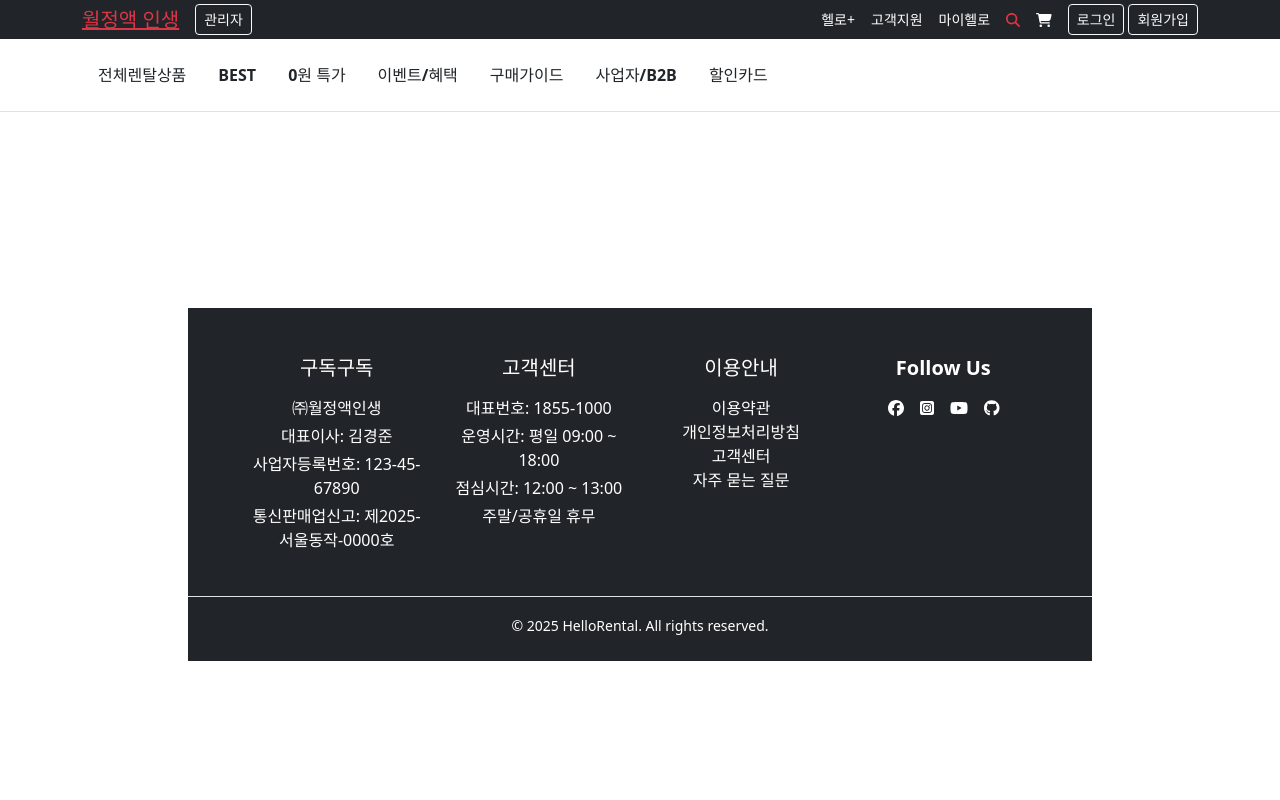
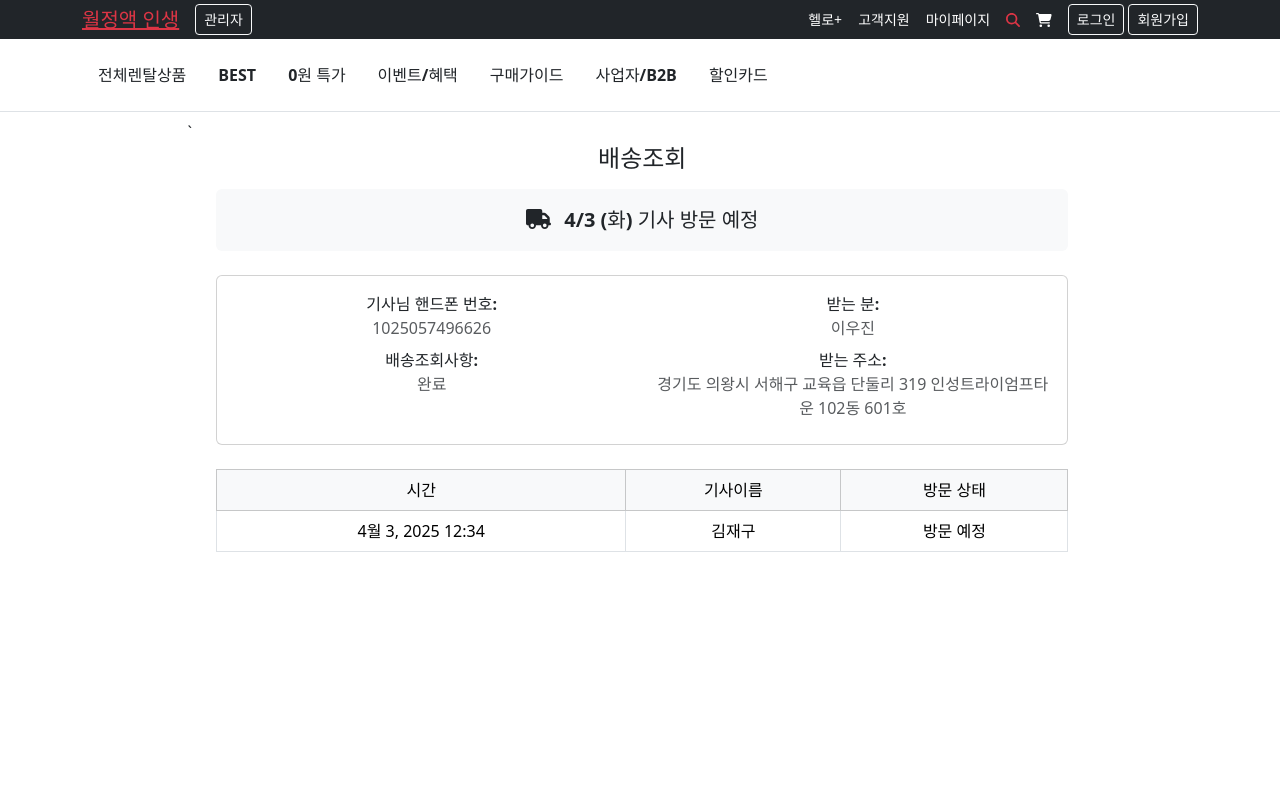
Before and after one commit to beyond-sw-camp/be12-fin-Gongcha1-MonthlyLIfe-FE, a Vue app: page /subscription/1/delivery in a window 1280 px wide. Shown: the top 800 px of the page. Built offline with nearby package versions, Linux system fonts and the light colour scheme.

Commit message:
[Feat] 중간 발표 수정 - 사용자 배송 조회 페이지 추가 - 패키지 추가

```diff
--- a/src/admin/common/AdminLayout.vue
+++ b/src/admin/common/AdminLayout.vue
@@ -5,17 +5,22 @@ import AdminHeader from "./component/AdminHeader.vue";
 </script>
 
 <template>
-  <div class="layout-container d-flex min-vh-100">
-    <AdminNavbar />
-    <!-- 여기에 d-flex 추가 -->
-    <div class="d-flex flex-column flex-grow-1" >
-      <AdminHeader />
-      <router-view class="flex-grow-1" />
-      <AdminFooter />
+  <div class="layout-container d-flex flex-column min-vh-100">
+    <!-- ✅ 헤더: 전체 화면 위로 빼기 -->
+    <AdminHeader />
+
+    <div class="d-flex flex-grow-1">
+      <!-- 사이드바 -->
+      <AdminNavbar />
+
+      <!-- 메인 컨텐츠 -->
+      <div class="flex-grow-1 d-flex flex-column">
+        <router-view class="flex-grow-1" />
+        <AdminFooter />
+      </div>
     </div>
   </div>
 </template>
-
 
 <style scoped>
 .layout-container {
--- a/src/admin/common/component/AdminHeader.vue
+++ b/src/admin/common/component/AdminHeader.vue
@@ -3,20 +3,37 @@
 </script>
 
 <template>
-  <nav class="custom-nav bg-white border-bottom w-100">
-    <div class="container d-flex justify-content-between align-items-center py-3">
-      <!-- 메뉴 리스트 -->
-      <ul class="nav flex-row mb-0 flex-nowrap text-nowrap">
+  <nav class="custom-nav bg-white border-bottom w-100 admin-header">
+    <div class="container-fluid d-flex justify-content-between align-items-center h-100 px-3">
+      <!-- 왼쪽: 로고 / 이름 -->
+      <ul class="nav mb-0 flex-nowrap text-nowrap">
         <li class="nav-item">
           <router-link to="/admin" class="nav-link text-dark fw-semibold custom-nav-link">
             Monthly Life Admin
           </router-link>
         </li>
       </ul>
+
+      <!-- 오른쪽: 유저 정보 / 알림 등 추가 가능 -->
+      <div class="d-flex align-items-center gap-3">
+        <span class="text-muted small">admin</span>
+        <!-- 알림 아이콘이나 프로필 아이콘 자리 -->
+      </div>
     </div>
   </nav>
 </template>
 
 <style scoped>
+.admin-header {
+  height: 48px; /* ✅ 높이 최적화 */
+  background-color: #ffffff;
+  border-bottom: 1px solid #dee2e6;
+  box-shadow: 0 1px 4px rgba(0, 0, 0, 0.05); /* 살짝 그림자 */
+}
 
+.custom-nav-link {
+  font-size: 14px;
+  padding: 0;
+  line-height: 1;
+}
 </style>
--- a/src/admin/subscription/AdminDelivery.vue
+++ b/src/admin/subscription/AdminDelivery.vue
@@ -119,7 +119,7 @@ function openOrderModal(order) {
                 <div class="d-flex flex-wrap align-items-center gap-2 mb-2">
                   <!-- 주문일시(기간) 선택 -->
                   <div class="d-flex align-items-center gap-1">
-                    <label class="form-label mb-0">주문일시</label>
+                    <label class="form-label mb-0 text-nowrap">주문일시</label>
                     <input type="date" class="form-control form-control-sm" v-model="search.dateFrom" style="max-width: 140px;">
                     <span>~</span>
                     <input type="date" class="form-control form-control-sm" v-model="search.dateTo" style="max-width: 140px;">
--- a/src/router/index.js
+++ b/src/router/index.js
@@ -53,6 +53,8 @@ const routes = [
                     { path: 'detail', component: UserDetail },
                     // 개인 구독정보 페이지
                     { path: 'subscription', component: UserSubscription },
+                    { path: 'delivery', component: DeliveryTracking },
+
                 ]
             },
             // 카테고리별 판매 목록 페이지
--- a/src/shop/common/component/Navbar.vue
+++ b/src/shop/common/component/Navbar.vue
@@ -48,7 +48,9 @@ const menus = [
         <div class="d-flex align-items-center small flex-nowrap text-nowrap">
           <div class="me-3">헬로+</div>
           <div class="me-3">고객지원</div>
-          <div class="me-3">마이헬로</div>
+          <router-link to="u`ser/subscription" class="me-3 text-decoration-none text-white">
+            마이페이지
+          </router-link>
           <font-awesome-icon
             icon="magnifying-glass"
             class="text-danger me-2 py-1"
--- a/src/shop/subscription/DeliveryTracking.vue
+++ b/src/shop/subscription/DeliveryTracking.vue
@@ -1,11 +1,124 @@
+<template>
+  <div class="container-fluid d-flex p-0 min-vh-100">
+    <!-- Sidebar -->
+<!--    <div class="sidebar bg-white border-end p-3">-->
+<!--      <h5 class="fw-bold mb-4">월정액 인생</h5>-->
+<!--      <div class="mb-3">-->
+<!--        <h6 class="fw-bold">MY 구독</h6>-->
+<!--        <ul class="list-unstyled">-->
+<!--          <li><a href="#" class="text-decoration-none text-dark">구독 관리</a></li>-->
+<!--          <li><a href="#" class="text-decoration-none text-dark">정기배송관리</a></li>-->
+<!--        </ul>-->
+<!--      </div>-->
+<!--      <div class="mb-3">-->
+<!--        <h6 class="fw-bold">MY 혜택</h6>-->
+<!--        <ul class="list-unstyled">-->
+<!--          <li><a href="#" class="text-decoration-none text-dark">쿠폰/포인트</a></li>-->
+<!--        </ul>-->
+<!--      </div>-->
+<!--      <div class="mb-3">-->
+<!--        <h6 class="fw-bold">MY 활동</h6>-->
+<!--        <ul class="list-unstyled">-->
+<!--          <li><a href="#" class="text-decoration-none text-dark">문의내역</a></li>-->
+<!--          <li><a href="#" class="text-decoration-none text-dark">리뷰내역</a></li>-->
+<!--        </ul>-->
+<!--      </div>-->
+<!--      <div>-->
+<!--        <h6 class="fw-bold">MY 정보</h6>-->
+<!--        <ul class="list-unstyled">-->
+<!--          <li><a href="#" class="text-decoration-none text-dark">개인정보 관리</a></li>-->
+<!--        </ul>-->
+<!--      </div>-->
+<!--    </div>-->
+
+    <!-- Main Content -->`
+    <div class="flex-grow-1 p-4">
+      <h4 class="fw-bold mb-3">배송조회</h4>
+
+      <!-- 방문 예정 안내 -->
+      <div class="bg-light p-3 rounded mb-4 text-center fw-bold fs-5">
+        <font-awesome-icon :icon="['fas', 'truck']" class="me-2" />
+        4/3 (화) 기사 방문 예정
+      </div>
+
+      <!-- 배송 상세 정보 -->
+      <div class="card p-3 mb-4">
+        <div class="row mb-2">
+          <div class="col-md-6">
+            <strong>기사님 핸드폰 번호:</strong> <br />
+            <span class="text-muted">{{ deliveryInfo.driverPhone }}</span>
+          </div>
+          <div class="col-md-6">
+            <strong>받는 분:</strong> <br />
+            <span class="text-muted">{{ deliveryInfo.receiverName }}</span>
+          </div>
+        </div>
+        <div class="row mb-2">
+          <div class="col-md-6">
+            <strong>배송조회사항:</strong> <br />
+            <span class="text-muted">{{ deliveryInfo.status }}</span>
+          </div>
+          <div class="col-md-6">
+            <strong>받는 주소:</strong> <br />
+            <span class="text-muted">{{ deliveryInfo.address }}</span>
+          </div>
+        </div>
+      </div>
+
+      <!-- 배송 이력 테이블 -->
+      <div>
+        <table class="table table-bordered">
+          <thead class="table-light">
+          <tr>
+            <th>시간</th>
+            <th>기사이름</th>
+            <th>방문 상태</th>
+          </tr>
+          </thead>
+          <tbody>
+          <tr v-for="(log, index) in deliveryLogs" :key="index">
+            <td>{{ log.time }}</td>
+            <td>{{ log.driver }}</td>
+            <td>{{ log.status }}</td>
+          </tr>
+          </tbody>
+        </table>
+      </div>
+    </div>
+  </div>
+</template>
+
 <script setup>
+import { ref } from 'vue'
+import { library } from '@fortawesome/fontawesome-svg-core'
+import { faTruck } from '@fortawesome/free-solid-svg-icons'
+import { FontAwesomeIcon } from '@fortawesome/vue-fontawesome'
 
+// Font Awesome 등록
+library.add(faTruck)
+
+// 배송 정보 데이터
+const deliveryInfo = ref({
+  driverPhone: '1025057496626',
+  receiverName: '이우진',
+  address: '경기도 의왕시 서해구 교육읍 단둘리 319 인성트라이엄프타운 102동 601호',
+  status: '완료'
+})
+
+// 배송 이력
+const deliveryLogs = ref([
+  { time: '4월 3, 2025 12:34', driver: '김재구', status: '방문 예정' }
+])
 </script>
 
-<template>
-
-</template>
-
 <style scoped>
-
+.sidebar {
+  width: 220px;
+  min-height: 100vh;
+}
+.table th,
+.table td {
+  vertical-align: middle;
+  text-align: center;
+}
 </style>
--- a/src/shop/user/component/UserNavbar.vue
+++ b/src/shop/user/component/UserNavbar.vue
@@ -16,7 +16,7 @@
           <router-link to="/user/subscription" class="nav-link" style="font-size: 13px;">내 구독 보기</router-link>
         </li>
         <li class="nav-item">
-          <router-link to="/profile" class="nav-link" style="font-size: 13px;">배송정보 확인</router-link>
+          <router-link to="/user/delivery" class="nav-link" style="font-size: 13px;">배송정보 확인</router-link>
         </li>
         <li class="nav-item">
           <router-link to="/user/detail" class="nav-link" style="font-size: 13px;">개인정보확인/수정</router-link>
```
